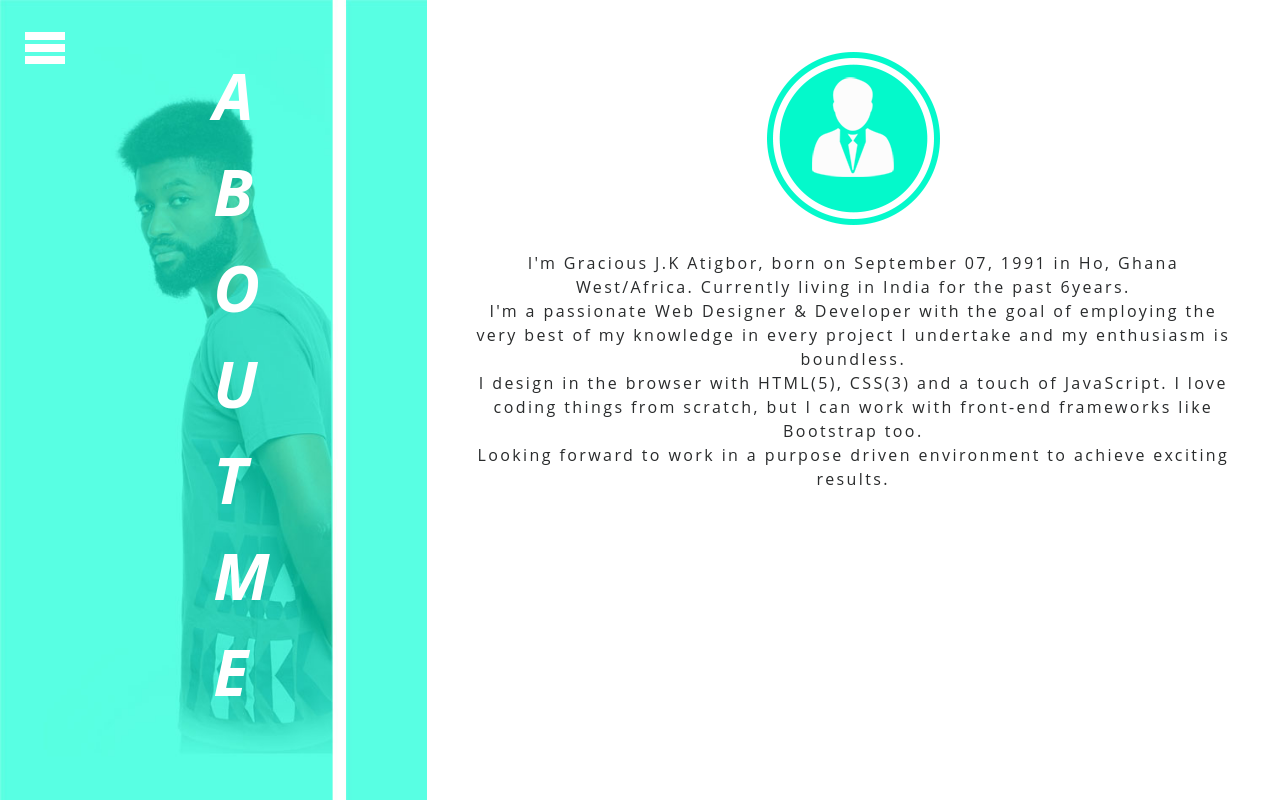
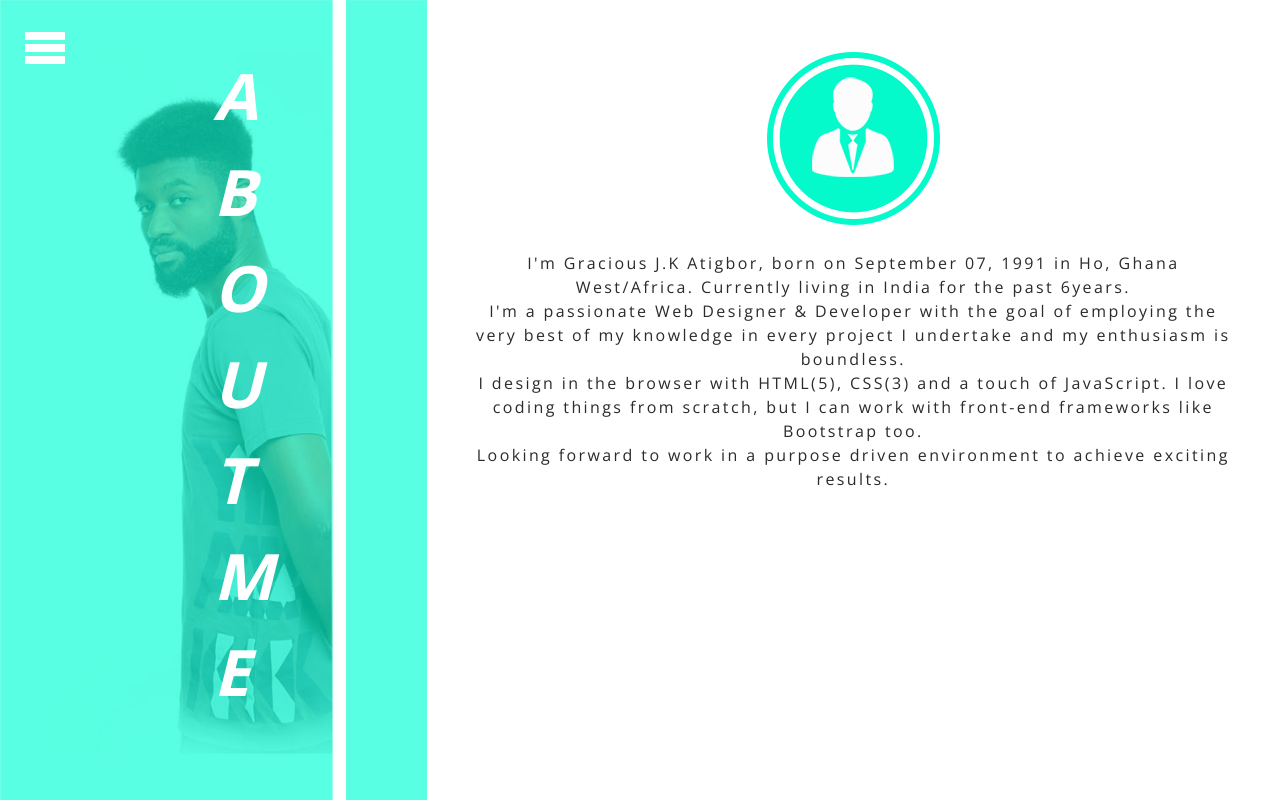
Before and after one commit to atigborgracious/graciousatigbor.github.io, a PHP site: page /about.html in a window 1280 px wide. Run offline with PHP 8.4, Linux system fonts and the light colour scheme; some libraries are stand-ins or nearby versions.

Commit message:
Add files via upload

```diff
--- a/css/custome.css
+++ b/css/custome.css
@@ -1,3 +1,4 @@
+@import url('https://fonts.googleapis.com/css?family=Open+Sans:400,600,700');
 html,body {
   height:100%;
   margin:0;
```
